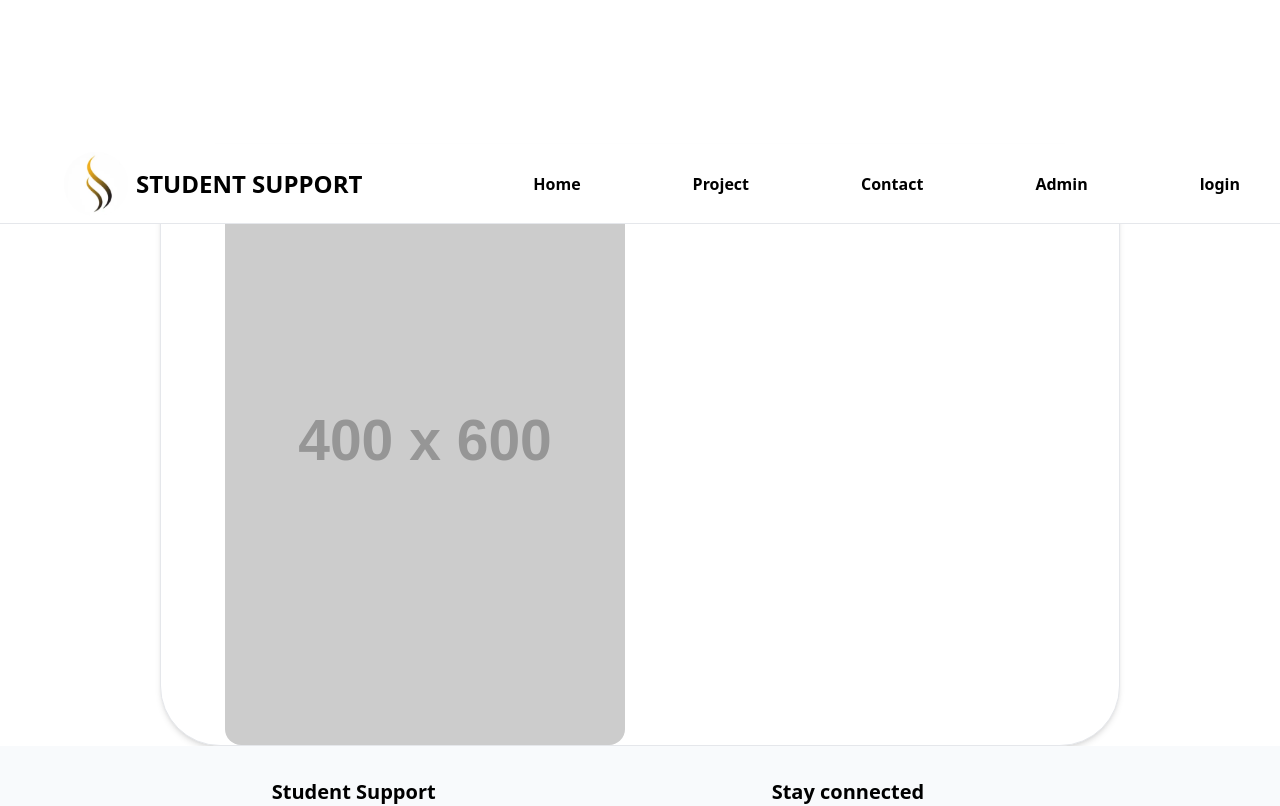
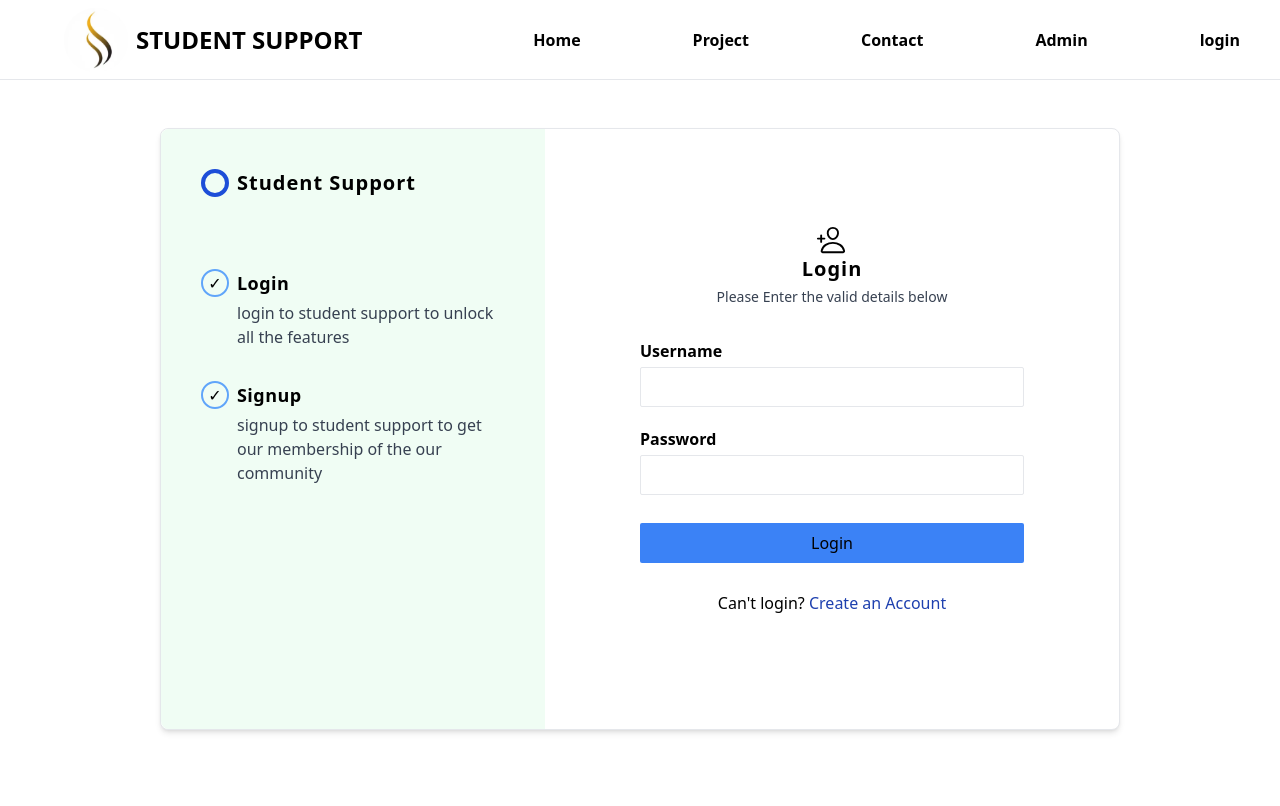
Before and after one commit to SudeepNPatil/Student-Support, a React (Vite) app: page /Login in a window 1280 px wide. Shown: the top 806 px of the page. Built offline with nearby package versions, Linux system fonts and the light colour scheme.

Commit message:
login page done

```diff
--- a/src/Components/Login.jsx
+++ b/src/Components/Login.jsx
@@ -1,18 +1,58 @@
+import { IoPersonAddOutline } from "react-icons/io5";
+
+
 
 export default function Login() {
     return (
-        <>
-            <div className="mx-auto flex flex-row rounded-[60px] mt-36 border px-16 bg-white w-[75vw] shadow-md">
+        <div className="mx-auto w-full pt-32 mb-20">
+            <div className="mx-auto flex flex-row rounded-lg border bg-white w-[75vw] shadow-md">
 
-                <div className="w-auto rounded-2xl">
-                    <img src="https://placehold.co/400x600" alt="img" className="w-fit object-cover rounded-2xl" />
+                <div className="w-96 rounded-l-lg bg-green-50  h-[600px]">
+
+                    <div className="flex py-10 px-10 items-center gap-2">
+                        <button className="border-4 w-7 h-7 rounded-full border-blue-700"></button>
+
+                        <h1 className="text-xl font-semibold tracking-wider">Student Support</h1>
+                    </div>
+                    <div className="flex flex-col">
+                        <div className="flex flex-wrap gap-2 mt-8 items-center">
+                            <button className="border-2 w-7 h-7 ml-10  rounded-full border-blue-400">✓</button>
+                            <h1 className="text-lg font-semibold tracking-wide">Login</h1>
+                        </div>
+                        <p className="text-gray-700 ml-[76px] mt-1 text-base pr-10">login to student support to unlock all the features</p>
+                    </div>
+
+                    <div className="flex flex-col">
+                        <div className="flex flex-wrap gap-2 mt-8 items-center">
+                            <button className="border-2 w-7 h-7 ml-10  rounded-full border-blue-400">✓</button>
+                            <h1 className="text-lg font-semibold tracking-wide">Signup</h1>
+                        </div>
+                        <p className="text-gray-700 ml-[76px] mt-1 text-base pr-10">signup to student support to get our membership of the our community</p>
+                    </div>
                 </div>
 
-                <div className="">
+                <div className="mx-auto">
+                    <IoPersonAddOutline size={30} className="mt-24 ml-44" />
+                    <h1 className="tracking-wider font-semibold text-xl text-center">Login</h1>
 
+                    <p className="text-sm text-gray-700 text-center mt-1">Please Enter the valid details below</p>
+
+                    <form action="submit" className="flex flex-col gap-1">
+
+                        <label htmlFor="name" className="mt-8 font-semibold">Username</label>
+                        <input type="text" id="name" className="pl-3 rounded-sm w-96 h-10 border" />
+
+                        <label htmlFor="password" className="mt-4 font-semibold">Password</label>
+                        <input type="password" id="password" className="pl-3 rounded-sm w-96 h-10 border" />
+
+                        <button className="w-96 h-10 mt-6 bg-blue-500 rounded-sm">Login</button>
+
+                        <p className="text-black text-center mt-6">Can't login? <span className="text-blue-800 cursor-pointer">Create an Account</span></p>
+
+                    </form>
                 </div>
 
             </div>
-        </>
+        </div>
     )
 }
```
